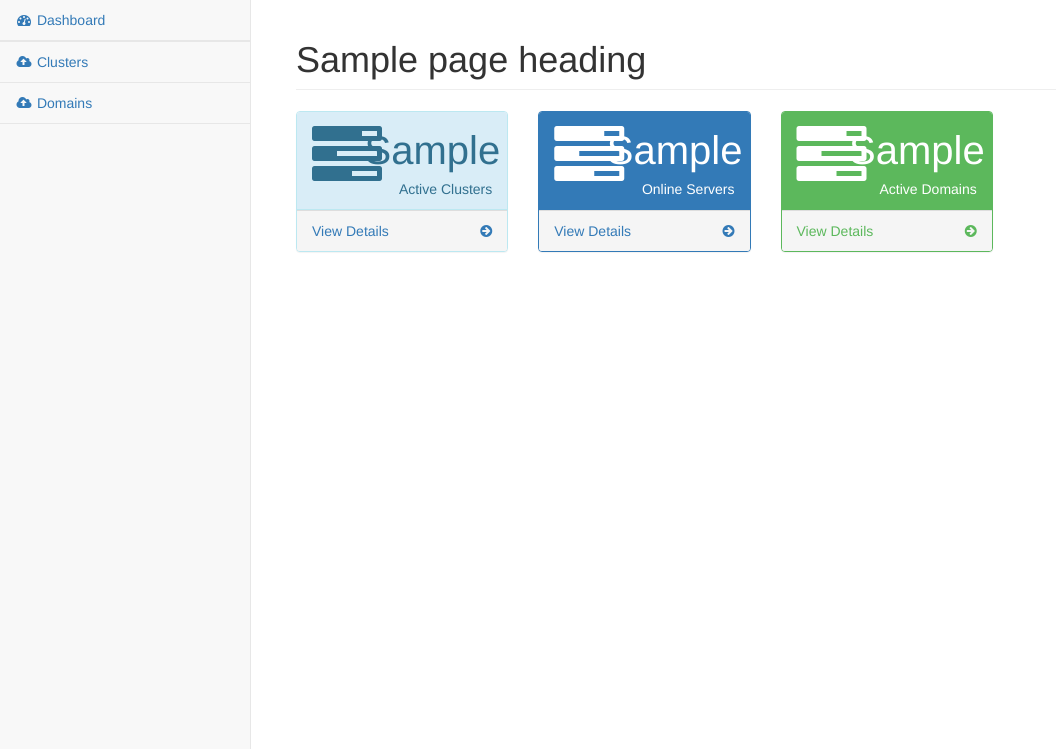
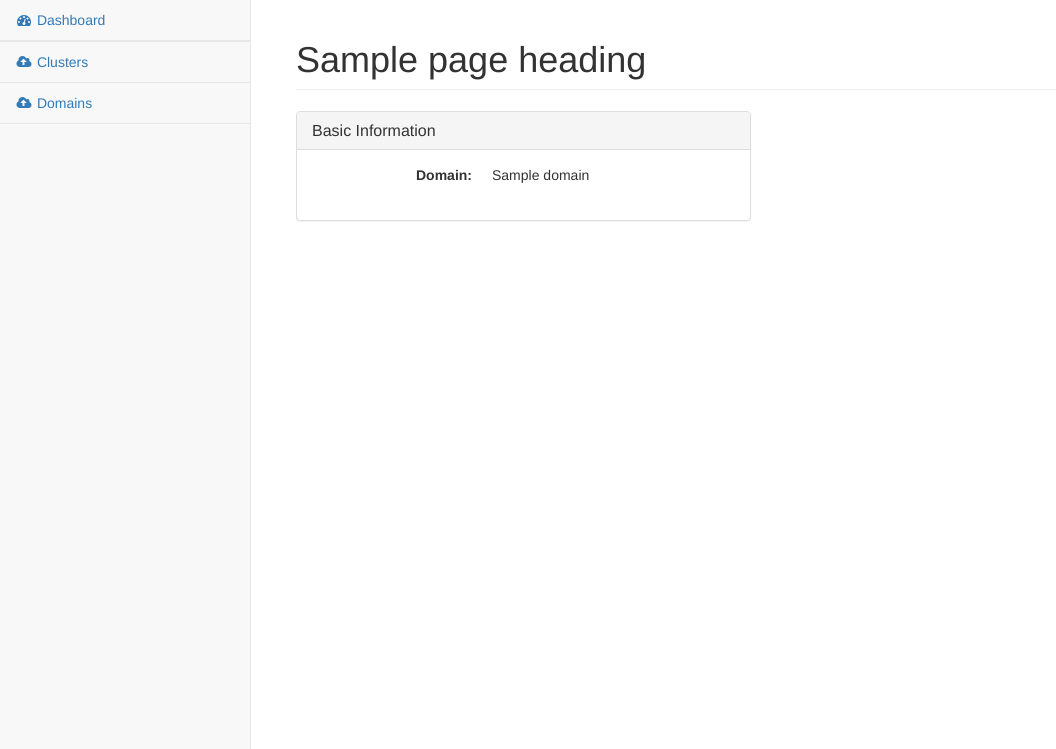
Before and after one commit to zensec/haproxyUI, a Flask app: template app/templates/domains/show.html in a window 1280 px wide. Shown: the part 51-800 px from the top of the page, without its empty margins (0-1056 px from the left). Run offline with Flask 2, Linux system fonts and the light colour scheme; the template is opened without the code that fills it: most values are stand-ins (such as "Sample title", 1, 10 or a date in 2020); parts of the project's set-up code (start-up, migrations or seed data) failed here and were passed over; some libraries are stand-ins or nearby versions.

Commit message:
Begins get route

```diff
--- a/app/templates/domains/show.html
+++ b/app/templates/domains/show.html
@@ -2,77 +2,18 @@
 
 {% block content %}
     <div class="row">
-        <div class="col-lg-3 col-md-6">
-            <div class="panel panel-info">
+        <div class="col-lg-6 col-md-6">
+            <div class="panel panel-default">
                 <div class="panel-heading">
-                    <div class="row">
-                        <div class="col-xs-3">
-                            <i class="fa fa-tasks fa-5x"></i>
-                        </div>
-                        <div class="col-xs-9 text-right">
-                            <div class="huge">{{ stats.active_clusters }}</div>
-                            <div>Active Clusters</div>
-                        </div>
-                    </div>
+                    <h3 class="panel-title">Basic Information</h3>
                 </div>
-                <a href="{{ url_for('Clusters:index') }}">
-                    <div class="panel-footer">
-                        <span class="pull-left">View Details</span>
-                        <span class="pull-right"><i class="fa fa-arrow-circle-right"></i></span>
-                        <div class="clearfix"></div>
-                    </div>
-                </a>
+                <div class="panel-body">
+                    <dl class="dl-horizontal">
+                        <dt>Domain: </dt>
+                        <dd>{{ domain.name }}</dd>
+                    </dl>
+                </div>
             </div>
-        </div>
-        <div class="col-lg-3 col-md-6">
-            <div class="panel panel-primary">
-                <div class="panel-heading">
-                    <div class="row">
-                        <div class="col-xs-3">
-                            <i class="fa fa-tasks fa-5x"></i>
-                        </div>
-                        <div class="col-xs-9 text-right">
-                            <div class="huge">{{ stats.online_servers }}</div>
-                            <div>Online Servers</div>
-                        </div>
-                    </div>
-                </div>
-                <a href="{{ url_for('Clusters:index') }}">
-                    <div class="panel-footer">
-                        <span class="pull-left">View Details</span>
-                        <span class="pull-right"><i class="fa fa-arrow-circle-right"></i></span>
-                        <div class="clearfix"></div>
-                    </div>
-                </a>
-            </div>
-        </div>
-        <div class="col-lg-3 col-md-6">
-            <div class="panel panel-green">
-                <div class="panel-heading">
-                    <div class="row">
-                        <div class="col-xs-3">
-                            <i class="fa fa-tasks fa-5x"></i>
-                        </div>
-                        <div class="col-xs-9 text-right">
-                            <div class="huge">{{ stats.active_domains }}</div>
-                            <div>Active Domains</div>
-                        </div>
-                    </div>
-                </div>
-                <a href="#">
-                    <div class="panel-footer">
-                        <span class="pull-left">View Details</span>
-                        <span class="pull-right"><i class="fa fa-arrow-circle-right"></i></span>
-                        <div class="clearfix"></div>
-                    </div>
-                </a>
-            </div>
-        </div>
-        <div class="col-lg-3 col-md-6">
-
-        </div>
-        <div class="col-lg-3 col-md-6">
-
         </div>
     </div>
 {% endblock %}
```
